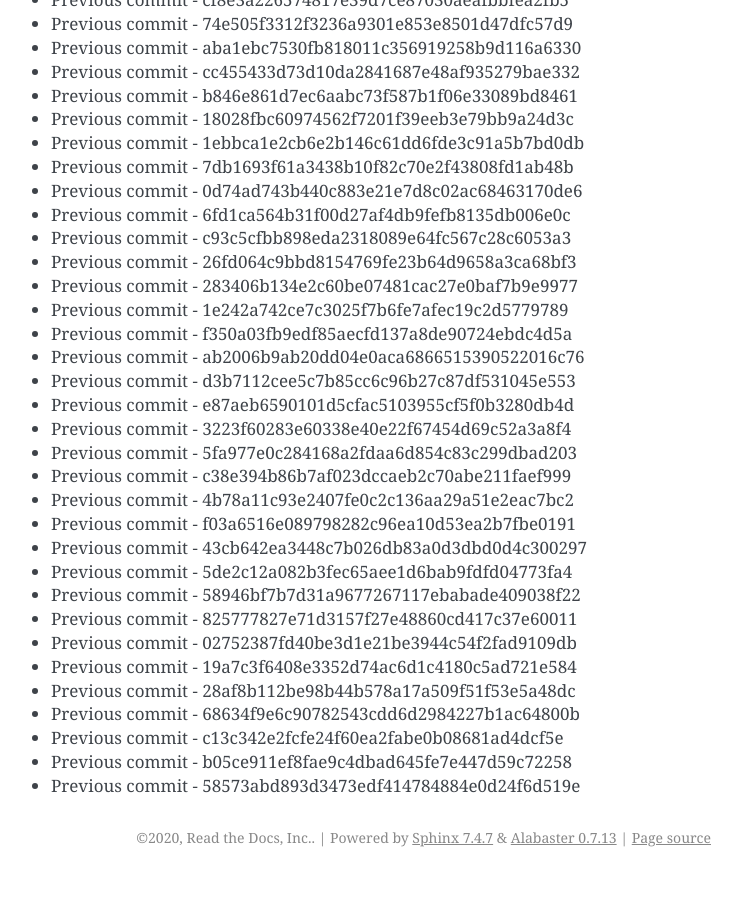
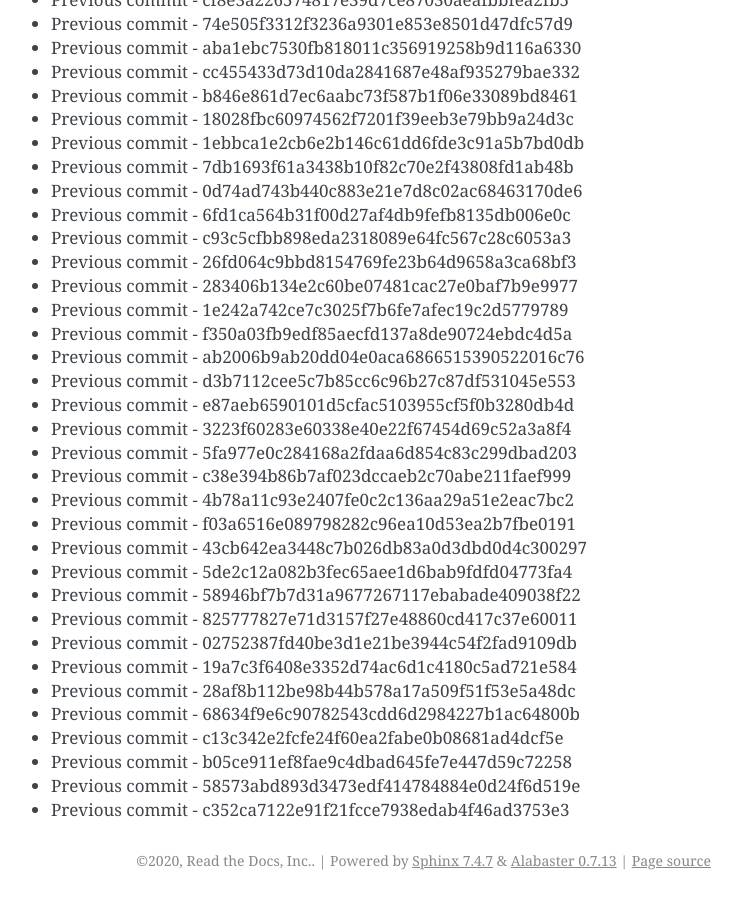
Before and after one commit to readthedocs/rtd-git-stresstest, a Sphinx documentation site: the page built from docs/updates.rst, in a window 1280 px wide and 900 px high, scrolled down 48701 px. Shown: the whole window, without its empty margins (399-1141 px from the left). Built offline with Sphinx 7.4.7, drawn with Linux system fonts in a browser that asks for light colours; before the commit the page ends 49578 px from its top, so only the background shows below that.

Commit message:
Generating commit from previous: c352ca7122e91f21fcce7938edab4f46ad3753e3

```diff
--- a/docs/updates.rst
+++ b/docs/updates.rst
@@ -2078,3 +2078,4 @@ It can be tested for any performance characteristics.
 * Previous commit - c13c342e2fcfe24f60ea2fabe0b08681ad4dcf5e
 * Previous commit - b05ce911ef8fae9c4dbad645fe7e447d59c72258
 * Previous commit - 58573abd893d3473edf414784884e0d24f6d519e
+* Previous commit - c352ca7122e91f21fcce7938edab4f46ad3753e3
```
